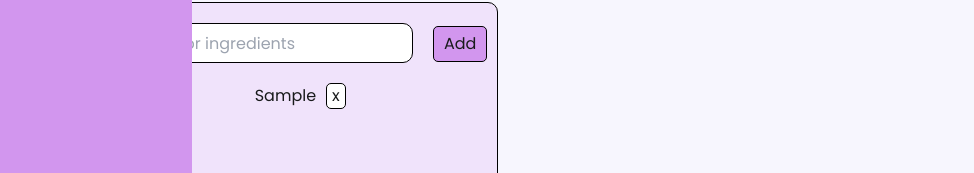
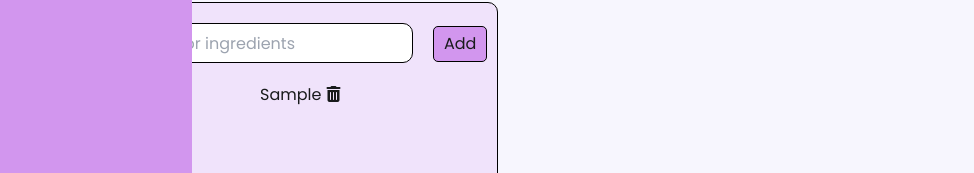
Before and after one commit to SmithNJ13/yao42_frontend, a React (Vite) app: page /mixingbowl in a window 1280 px wide. Both pictures are taken after typing "Sample" into the empty fields and a click on the button "Add". Shown: the part 178-351 px from the top of the page, without its empty margins (0-974 px from the left). Built offline with nearby package versions, Linux system fonts and the light colour scheme.

Commit message:
add bin icon

```diff
--- a/index.html
+++ b/index.html
@@ -4,8 +4,9 @@
     <meta charset="UTF-8" />
     <meta name="viewport" content="width=device-width, initial-scale=1.0" />
     <link rel="preconnect" href="https://fonts.googleapis.com">
-<link rel="preconnect" href="https://fonts.gstatic.com" crossorigin>
-<link href="https://fonts.googleapis.com/css2?family=Dancing+Script&family=Poppins&display=swap" rel="stylesheet">
+  <link rel="preconnect" href="https://fonts.gstatic.com" crossorigin>
+  <link href="https://fonts.googleapis.com/css2?family=Dancing+Script&family=Poppins&display=swap" rel="stylesheet">
+  <script src="https://kit.fontawesome.com/2d69e80447.js" crossorigin="anonymous"></script>
     <title>SzndChef</title>
   </head>
   <body>
--- a/src/components/IngredientList/index.jsx
+++ b/src/components/IngredientList/index.jsx
@@ -8,7 +8,11 @@ const IngredientList = ({ selectedIngredients, handleRemoveIngredient }) => {
         {selectedIngredients.map((ingredient, index) => (
           <li key={index}>
             {ingredient}
-            <button onClick={() => handleRemoveIngredient(ingredient)}>x</button>
+            <i
+              className="fa fa-trash"
+              style={{ color: '#181a1b', marginLeft: '5px', cursor: 'pointer' }}
+              onClick={() => handleRemoveIngredient(ingredient)}
+            ></i>
           </li>
         ))}
       </ul>
```
